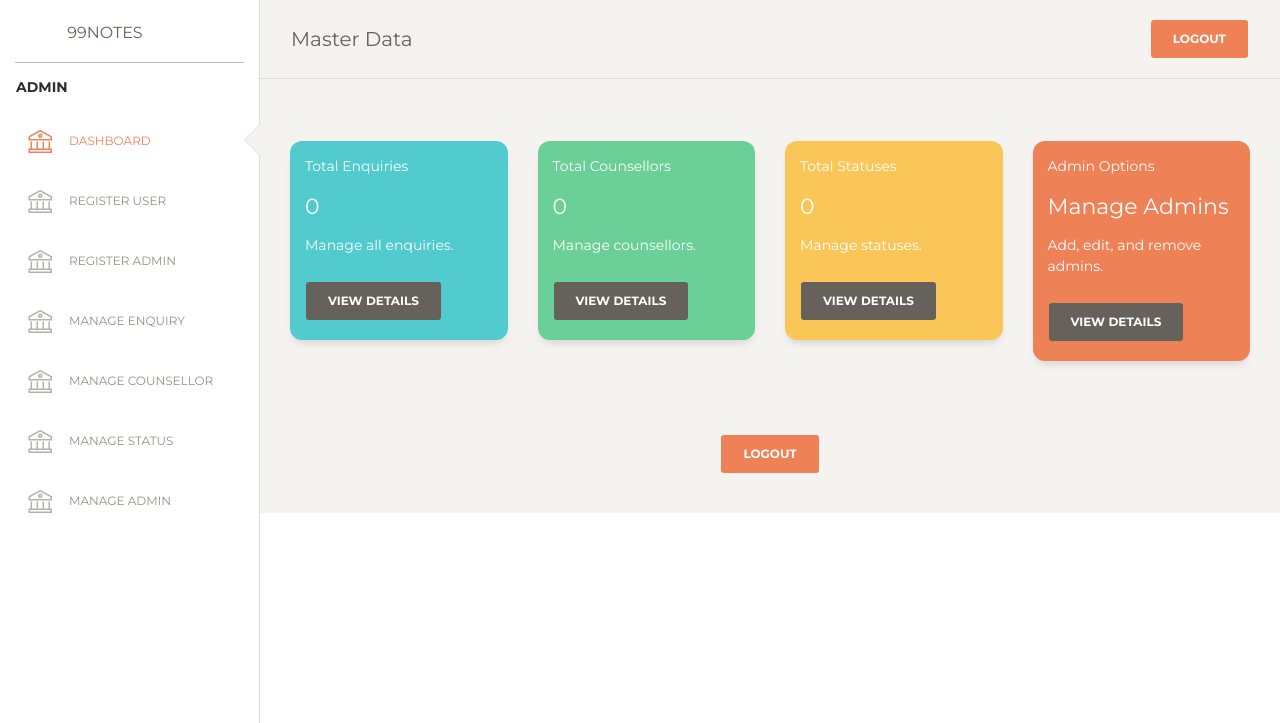
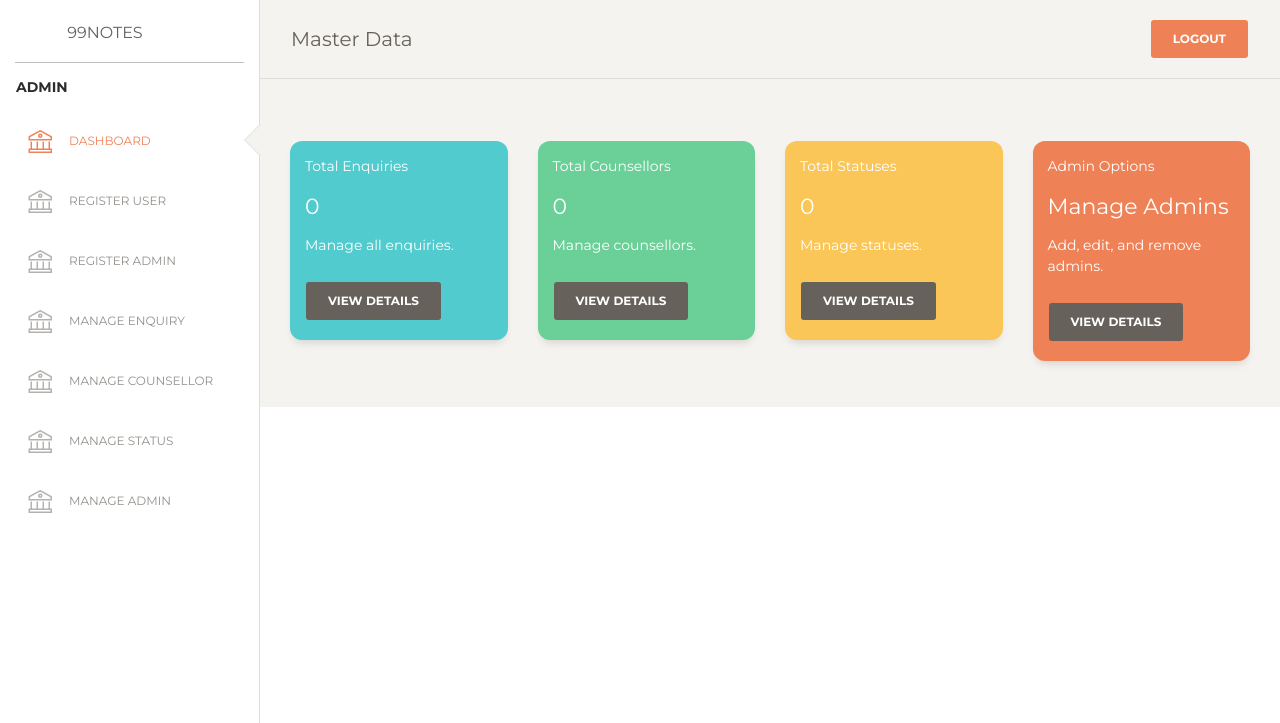
Before and after one commit to Ajaydelhioo7/leadscrm, a PHP site: page /admin/admin_dashboard.php in a window 1280 px wide. Shown: the top 723 px of the page. Run offline with PHP 8.4, Linux system fonts and the light colour scheme; the visitor is signed in with stand-in values (Sample User, id 1); data that the repository does not hold is empty; some libraries are stand-ins or nearby versions.

Commit message:
link changed in dashboard

```diff
--- a/admin/admin_dashboard.php
+++ b/admin/admin_dashboard.php
@@ -50,7 +50,7 @@ $statuses_count = $conn->query("SELECT COUNT(*) FROM status")->fetch_row()[0];
                 <div class="card-body">
                     <h5 class="card-title"><?php echo $statuses_count; ?></h5>
                     <p class="card-text">Manage statuses.</p>
-                    <a href="manage_statuses.php" class="btn btn-light">View Details</a>
+                    <a href="manage_status.php" class="btn btn-light">View Details</a>
                 </div>
             </div>
         </div>
@@ -65,11 +65,6 @@ $statuses_count = $conn->query("SELECT COUNT(*) FROM status")->fetch_row()[0];
             </div>
         </div>
     </div>
-    <div class="row mt-5">
-        <div class="col-md-12 text-center">
-            <a href="logout.php" class="btn btn-danger">Logout</a>
-        </div>
-    </div>
 </div>
 
 <script src="https://code.jquery.com/jquery-3.6.0.min.js"></script>
```
